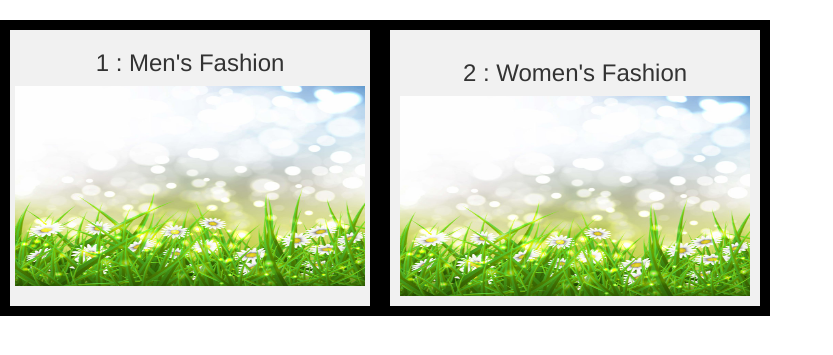
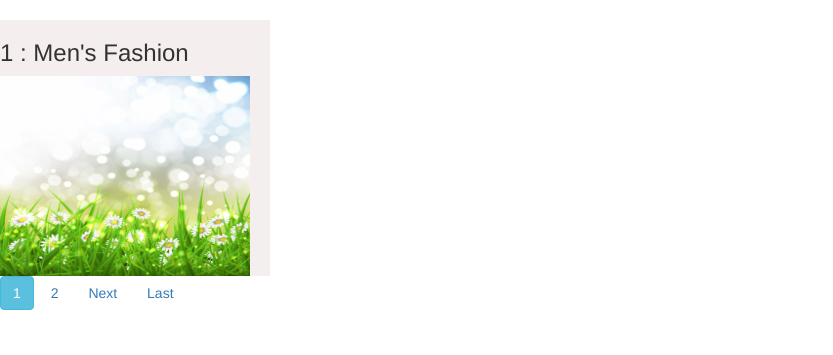
Before and after one commit to Damu2509/Ecommerce, a Django app: page / in a window 1280 px wide. Shown: the part 52-407 px from the top of the page, without its empty margins (0-833 px from the left). Run offline with Django 3.2, Linux system fonts and the light colour scheme; data comes from the database, SQL or seed files in the repository; both versions use the stored data as it was after the commit; some libraries are stand-ins or nearby versions.

Commit message:
Added pagination to the front page

```diff
--- a/product/models.py
+++ b/product/models.py
@@ -6,7 +6,7 @@ from django.conf import settings
 class ItemCategories( models.Model ):
 
     category = models.CharField(max_length = 25)
-    image = models.ImageField(null = True, blank = True)
+    image = models.ImageField(upload_to = 'media/', null = True, blank = True)
 
 
 class ItemDetail(models.Model):
--- a/product/templates/product/item_categories.html
+++ b/product/templates/product/item_categories.html
@@ -9,22 +9,45 @@
       .flex-container{
 
         display : flex;
-        flex-direction: row;
-        background-color: black;
-        width : 770px;
+        flex-direction: column;
+        background-color: rgb(245, 238, 238);
+        width : 270px;
 
       }
 
-      .flex-container > div {
+
+      .flex-container > img {
 
         background-color: #f1f1f1;
-        width : 370px;
+        width : 270px;
         margin : 10px ;
         text-align : center ;
         line-height : 75px;
         font-size : 30px;
 
       }
+
+
+      .flex-container1{
+
+        display : flex;
+        flex-direction: row;
+        background-color: #f1f1f1;
+        width : 270px;
+
+      }
+
+      .flex-container1 > img {
+
+        background-color: #f1f1f1;
+        width : 370px;
+        margin : 10px ;
+        text-align : left ;
+        line-height : 75px;
+        font-size : 30px;
+
+      }
+
     </style>
   </head>
   <body>
@@ -32,17 +55,44 @@
 
       <div class = 'flex-container'>
 
-      <div><h3>  {{ forloop.counter }} :  {{ item.category }}</h3><img src="{%static 'product/mine1.jpg' %}" alt= "This image is currently unavailable " width="350" height="200">
-        <br></h2></div>
+       <div><h3>  {{ forloop.counter }} :  {{ item.category }}</h3><img src="{% static 'product/mine1.jpg' %}" alt= "This image is currently unavailable" width="250" height="200">
+        </div>  </div>
 
     {% endfor %}
+
+
+
+    {% if is_paginated %}
+    {% if page_obj.has_previous %}
+       <a class="btn btn-outline-info mb-4" href="?page=1">First</a>
+       <a class="btn btn-outline-info mb-4" href="?page={{ page.obj.previous.page.number }}">Previous</a>
+    {% endif %}
+
+    {% for num in page_obj.paginator.page_range %}
+
+      {% if page_obj.number == num %}
+       <a class="btn btn-info mb-4" href="?page={{ num }}">{{ num }}</a>
+      {% elif num > page_obj.number|add:'-3' and num < page_obj.number|add:'3' %}
+       <a class="btn btn-outline-info mb-4" href="?page={{ num }}">{{ num }}</a>
+      {% endif %}
+
+    {% endfor %}
+
+    {% if page_obj.has_next %}
+       <a class="btn btn-outline-info mb-4" href="?page={{ page_obj.next_page_number }}">Next</a>
+       <a class="btn btn-outline-info mb-4" href="?page={{ page_obj.paginator.num_pages }}">Last</a>
+    {% endif %}
+
+
+
+  {% endif %}
+
+</div>
+</body>
+
+</html>
 
 {% endblock content %}
 
 
-</div>
-</body>
-</html>
-
-
 <div></div><img class="scale-with-grid" src="{{ item.image.url }}"/>
--- a/product/views.py
+++ b/product/views.py
@@ -9,6 +9,7 @@ class CategoryList(ListView):
 
     model = ItemCategories
     template_name = 'product/item_categories.html'
+    paginate_by =1
 
 class ItemDetail(DetailView):
     model = ItemDetail
```
Also changed, not shown: product/templates/product/item_detail.html (+24 -2 lines), db.sqlite3, media/media/mine1.jpg (added), media/media/mine1_z2B25Me.jpg (added), media/mine1_Kpko3yD.jpg (added), media/mine1_YZ465sx.jpg (added), product/migrations/0013_auto_20210503_1237.py (added).
